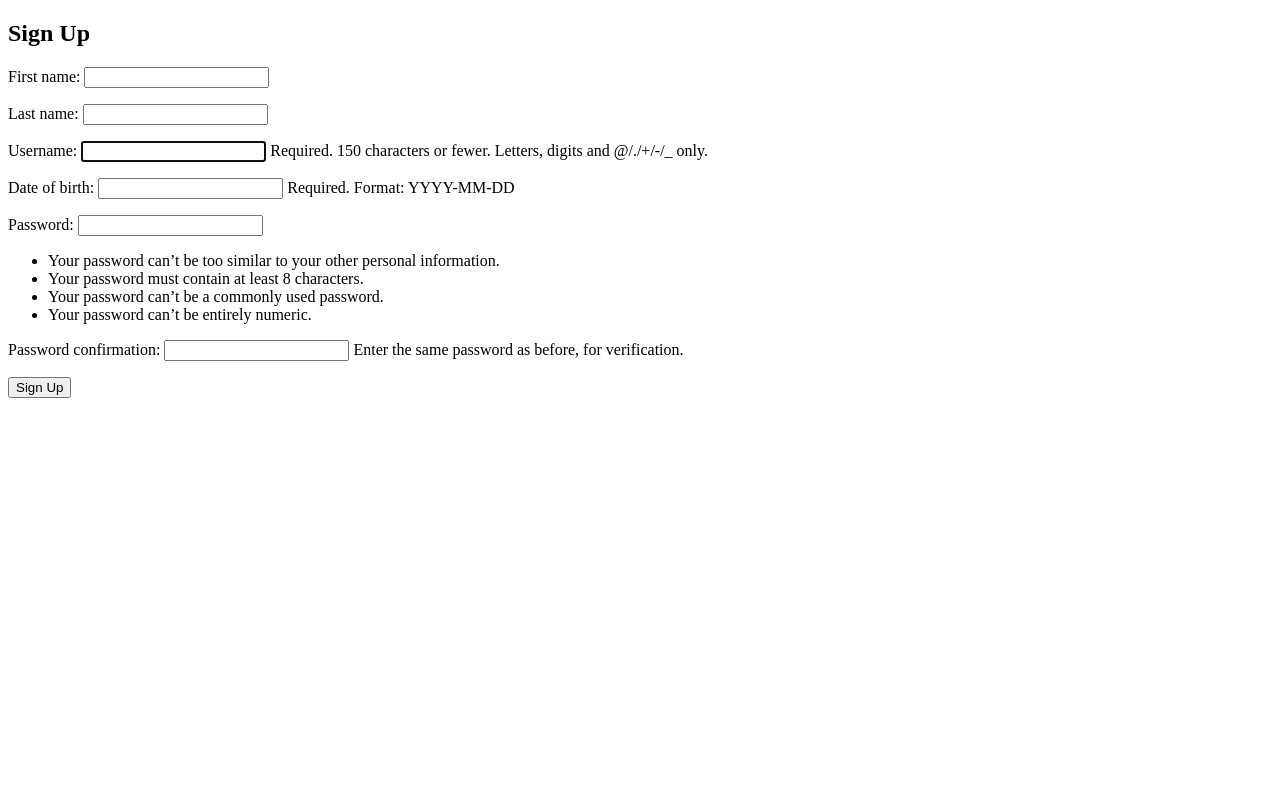
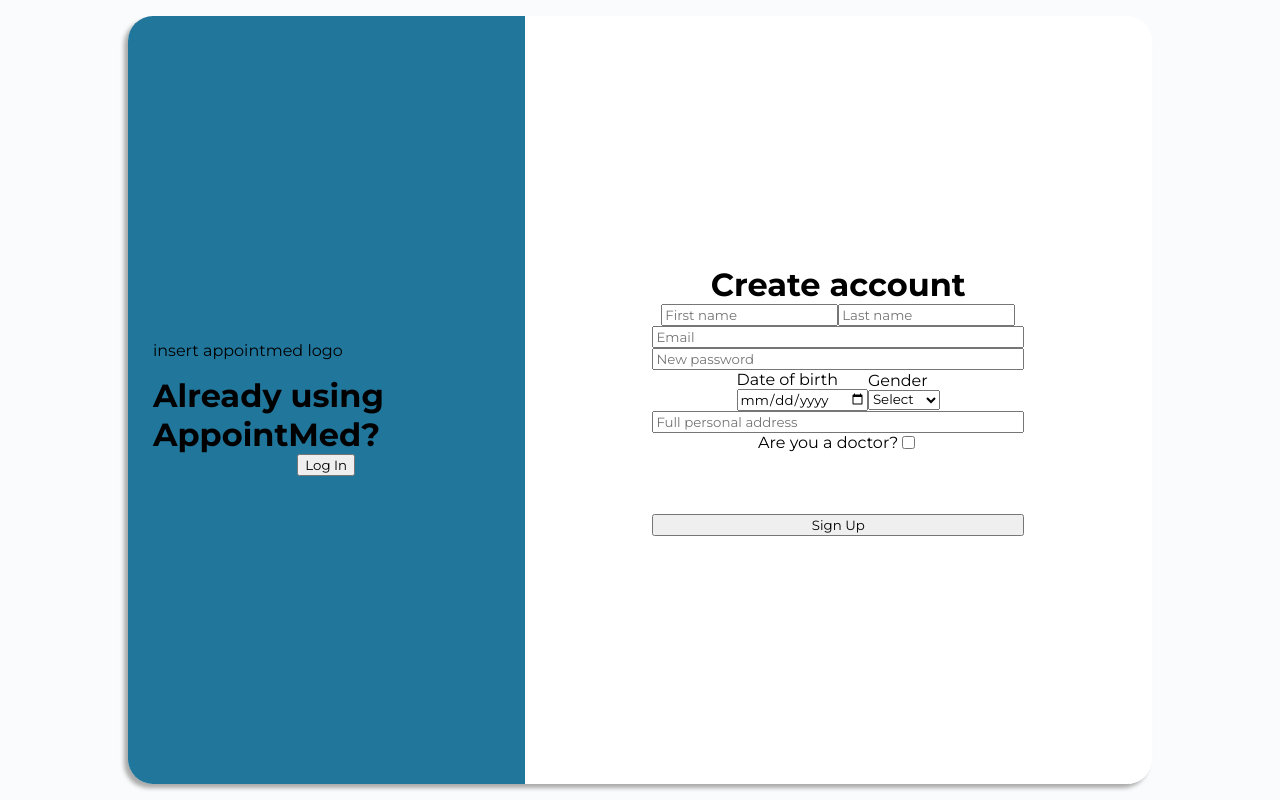
Before and after one commit to ringojuice03/appointmed, a Django app: page /signup/ in a window 1280 px wide. Run offline with Django 5.2, Linux system fonts and the light colour scheme.

Commit message:
edited login, added signup

```diff
--- a/appointments/static/css/user_signin.css
+++ b/appointments/static/css/signup.css
@@ -35,34 +35,8 @@ body
     visibility: hidden;
 }
 
-/*select role css*/
-#select-role
-{
-    background-color: 21769c;
-    padding: 25px;
-    display: flex;
-    justify-content: center;
-    flex-direction: column;
-}
-
-#select-role-back-button
-{
-    margin: 0px auto 0px 0px;
-}
-
-#select-role-message, #select-role-buttons, #select-role-continue-button
-{
-    margin: 0px auto 0px auto;
-}
-
-#select-role-buttons
-{
-    display: flex;
-    flex-direction: row;
-}
-
-/*sign in form css*/
-.signInFormMenu
+/*sign up form css*/
+.signUpFormMenu
 {
     display: flex;
     flex-direction: row;
@@ -70,12 +44,37 @@ body
 }
 
     /*left side*/
-    .leftSignInForm
+    .signUpHeader
+    {
+        display: flex;
+        flex-direction: row;
+        justify-content: flex-start;
+    }
+
+    .leftLogInRedirect
+    {
+        width: 384px;
+        height: auto;
+        background-color: 21769c;
+        border-radius: 25px 0px 0px 25px;
+        padding: 25px;
+        display: flex;
+        flex-direction: column;
+        justify-content: center;
+    }
+
+    .logInMessage, .logInButton
+    {
+        margin: 0px auto 0px auto;
+    }
+
+    /*right side*/
+    .rightSignUpForm
     {
         width: 640px;
         height: auto;
         background-color: ffffff;
-        border-radius: 25px 0px 0px 25px;
+        border-radius: 0px 25px 25px 0px;
         padding: 25px;
 
         display: flex;
@@ -83,39 +82,28 @@ body
         justify-content: center;
     }
 
-    .signInHeader
-    {
-        display: flex;
-        flex-direction: row;
-        justify-content: flex-start;
-    }
-
-    .signInMessage, .signInFields
+    .signUpMessage, .signUpFields
     {
         margin: 0px auto 0px auto;
     }
 
-    .signInFields
+    .signUpFields
     {
         display: flex;
         flex-direction: column;
         justify-content: center;
     }
 
-    /*right side*/
-    .rightSignUpRedirect
+    .fieldClusterX
     {
-        width: 384px;
-        height: auto;
-        background-color: 21769c;
-        border-radius: 0px 25px 25px 0px;
-        padding: 25px;
+        display: flex;
+        flex-direction: row;
+        justify-content: center;
+    }
+
+    .fieldClusterY
+    {
         display: flex;
         flex-direction: column;
         justify-content: center;
     }
-
-    .signUpMessage, .signUpButton
-    {
-        margin: 0px auto 0px auto;
-    }
--- /dev/null
+++ b/appointments/static/js/signup.js
@@ -0,0 +1,21 @@
+const medicalLicenseField = document.getElementById("medical-license-field-cluster");
+const specialtyField = document.getElementById("specialty-field-cluster");
+const clinicAddressField = document.getElementById("clinic-address-field");
+
+var roleCheckField = document.getElementById("role-check-field");
+
+function showDoctorFields()
+{
+    if (roleCheckField.checked == true)
+    {
+        medicalLicenseField.classList.remove("hideMenu");
+        specialtyField.classList.remove("hideMenu");
+        clinicAddressField.classList.remove("hideMenu");
+    }
+    else
+    {
+        medicalLicenseField.classList.add("hideMenu");
+        specialtyField.classList.add("hideMenu");
+        clinicAddressField.classList.add("hideMenu");
+    }
+}
--- a/appointments/templates/signup.html
+++ b/appointments/templates/signup.html
@@ -1,17 +1,109 @@
-<!-- templates/signup.html -->
-<!DOCTYPE html>
-<html lang="en">
+{% load static %}
+
+<html>
     <head>
-    <meta charset="UTF-8">
-    <meta name="viewport" content="width=device-width, initial-scale=1.0">
-    <title>Sign Up</title>
+        <link rel="stylesheet" href="{% static 'css/signup.css' %}">
+
+        <link rel="preconnect" href="https://fonts.googleapis.com">
+        <link rel="preconnect" href="https://fonts.gstatic.com" crossorigin>
+        <link href="https://fonts.googleapis.com/css2?family=Montserrat:ital,wght@0,100..900;1,100..900&display=swap" rel="stylesheet">
     </head>
+
     <body>
-    <h2>Sign Up</h2>
+        <div id="menu-container">
+            <!--sign up menu-->
+            <div id="sign-up" class="signUpFormMenu menu">
+                <div class="leftLogInRedirect">
+                    <div class="signUpHeader">
+                        <p>insert appointmed logo</p>
+                    </div>
+
+                    <h1 class="logInMessage">Already using AppointMed?</h1>
+
+                    <button type="button" class="logInButton">Log In</button>
+                </div>
+
+                <div class="rightSignUpForm">
+                    <h1 class="signUpMessage">Create account</h1>
+
+                    <form class="signUpFields" action='{% url "signup" %}' method="post">
+                        {% csrf_token %}
+                        <input type="hidden" name="user_type" value="patient">
+
+                        <div class="fieldClusterX">
+                            <input id="first-name-field" name="first-name" placeholder="First name">
+                            <input id="last-name-field" name="last-name" placeholder="Last name">
+                        </div>
+
+                        <input type="email" id="email-field" name="email" placeholder="Email">
+                        <input type="password" id="password-field" name="password" placeholder="New password">
+
+                        <div class="fieldClusterX">
+                            <div class="fieldClusterY">
+                                <label for="date-field">Date of birth</label>
+                                <input type="date" id="date-field" name="date" placeholder="MM/DD/YYYY">
+                            </div>
+                            <div class="fieldClusterY">
+                                <label for="gender-field">Gender</label>
+                                <select id="gender-field" name="gender">
+                                    <option value="select">Select</option>
+                                    <option value="female">Female</option>
+                                    <option value="male">Male</option>
+                                </select>
+                            </div>
+                        </div>
+
+                        <input type="text" id="personal-address-field" name="personal-address" placeholder="Full personal address">
+
+                        <div class="fieldClusterX">
+                            <label for="role-check-field">Are you a doctor?</label>
+                            <input type="checkbox" id="role-check-field" name="role-check" value="doctor" onclick="showDoctorFields()">
+                        </div>
+
+                        <div class="fieldClusterX">
+                            <div id="medical-license-field-cluster" class="fieldClusterY hideMenu">
+                                <label for="medical-license-field">Medical license</label>
+                                <input type="file" id="medical-license-field" name="medical-license">
+                            </div>
+
+                            <div id="specialty-field-cluster" class="fieldClusterY hideMenu">
+                                <label for="specialty-field">Specialty</label>
+                                <select id="specialty-field" name="specialty">
+                                    <option value="select">Select</option>
+                                    <option value="a">a</option>
+                                    <option value="b">b</option>
+                                    <option value="c">c</option>
+                                    <option value="d">d</option>
+                                    <option value="e">e</option>
+                                </select>
+                            </div>
+                        </div>
+
+                        <input type="text" id="clinic-address-field" class="hideMenu" name="clinic-address" placeholder="Full clinic address">
+
+                        <input type="submit" id ="sign-up-button" value="Sign Up">
+
+                        <!--error message
+                        {% if messages %}
+                            {% for message in messages %}
+                                <div>{{ message }}</div>
+                            {% endfor %}
+                        {% endif %}
+                        -->
+
+                    </form>
+
+                    <!--
                     <form method="post">
                         {% csrf_token %}
                         {{ form.as_p }}
                         <button type="submit">Sign Up</button>
                     </form>
+                    -->
+                </div>
+            </div>
+        </div>
+
+        <script src="{% static 'js/signup.js' %}" async></script>
     </body>
 </html>
```
Also changed, not shown: appointments/static/css/login.css (added, +121 -0 lines), appointments/static/js/login.js (renamed from appointments/static/js/user_signin.js, +6 -6 lines), appointments/templates/login.html (+18 -18 lines). Lines whose indentation alone changed are shown as unchanged.
